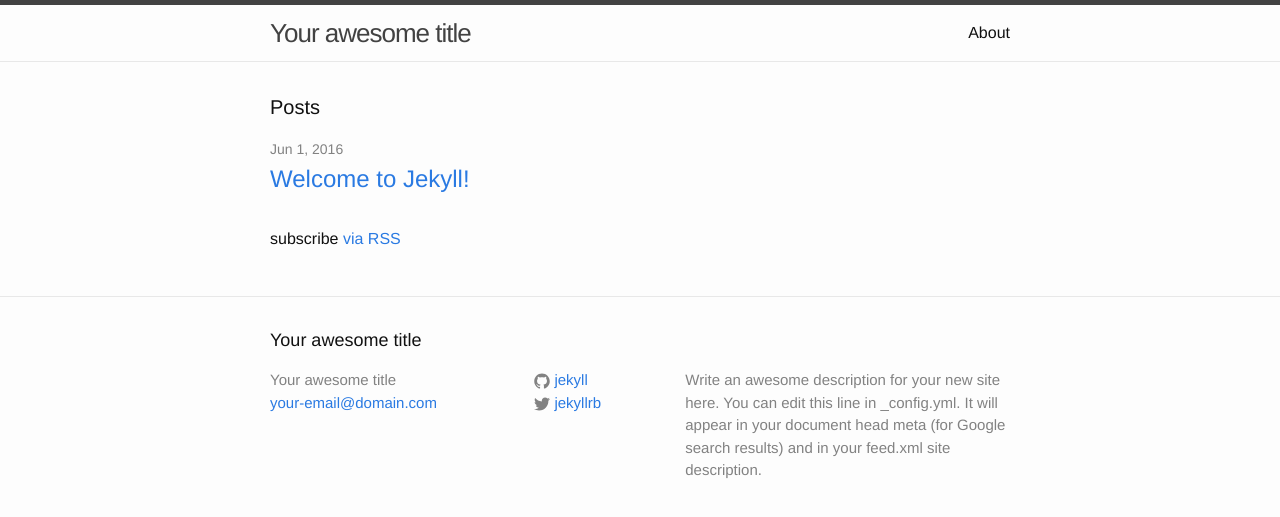
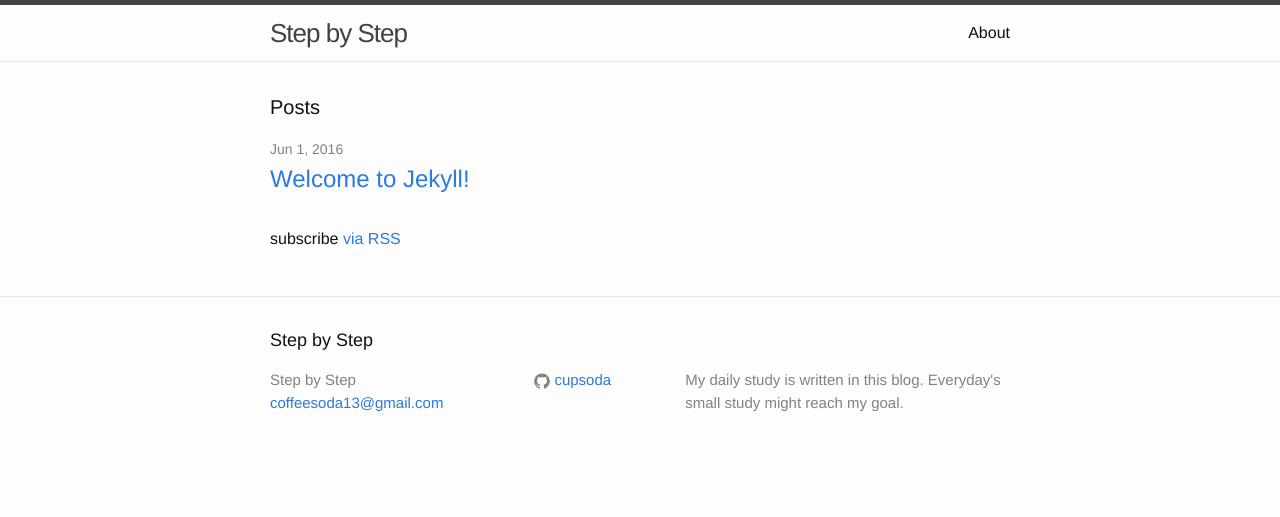
Before and after one commit to cupsoda/cupsoda.github.io, a Jekyll site: the page built from index.html, in a window 1280 px wide. Shown: the top 517 px of the page. Built offline with Jekyll 4.4.1, drawn with Linux system fonts in a browser that asks for light colours.

Commit message:
Change description

```diff
--- a/_config.yml
+++ b/_config.yml
@@ -6,16 +6,13 @@
 # 'jekyll serve'. If you change this file, please restart the server process.
 
 # Site settings
-title: Your awesome title
-email: your-email@domain.com
+title: Step by Step
+email: coffeesoda13@gmail.com
 description: > # this means to ignore newlines until "baseurl:"
-  Write an awesome description for your new site here. You can edit this
-  line in _config.yml. It will appear in your document head meta (for
-  Google search results) and in your feed.xml site description.
+  My daily study is written in this blog. Everyday's small study might reach my goal.
 baseurl: "" # the subpath of your site, e.g. /blog
 url: "http://yourdomain.com" # the base hostname & protocol for your site
-twitter_username: jekyllrb
-github_username:  jekyll
+github_username: cupsoda
 
 # Build settings
 markdown: kramdown
```
